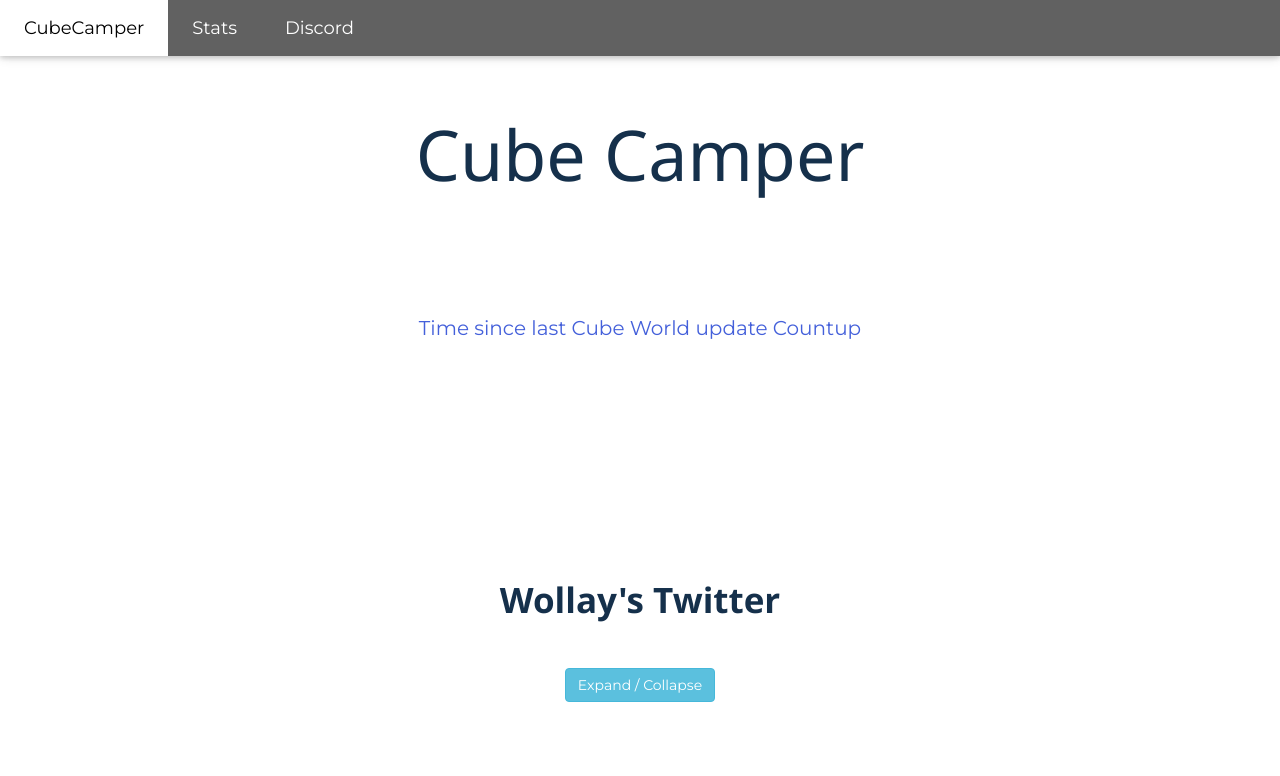
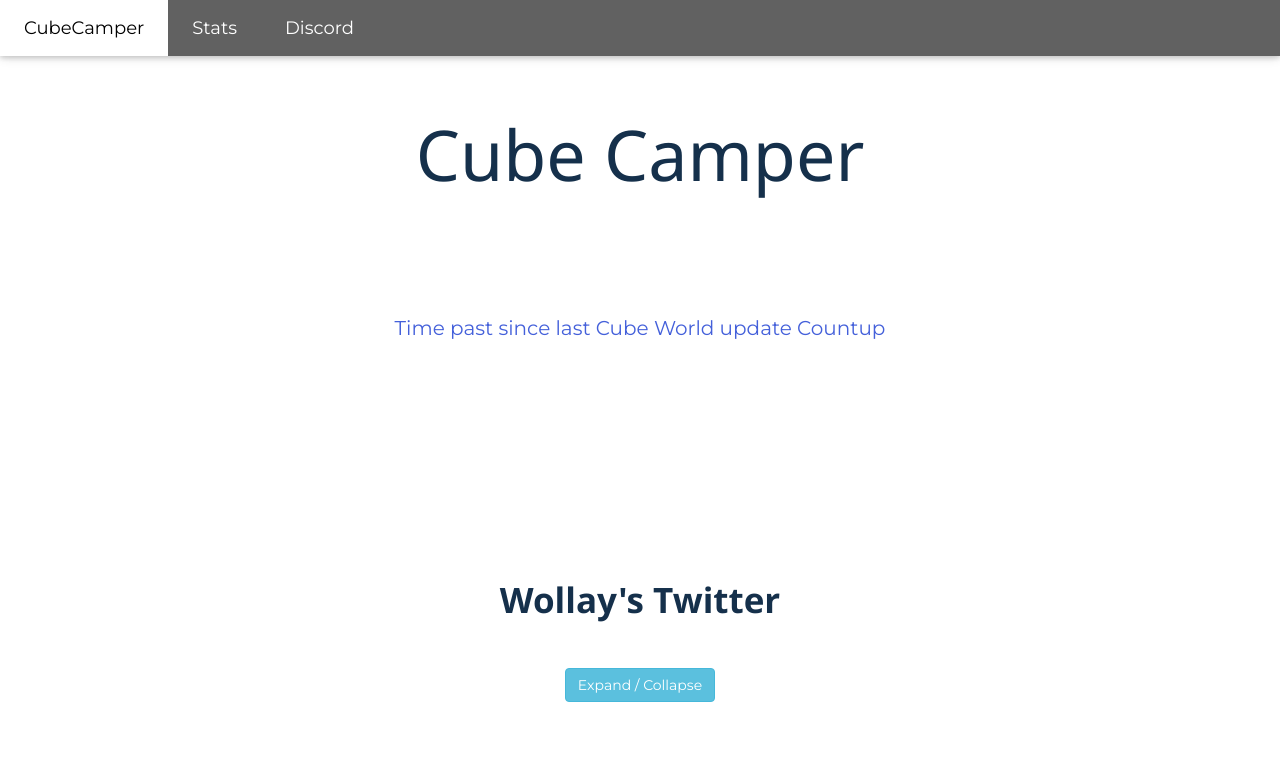
Before and after one commit to humanova/cubecamper, a plain HTML site: page index.html in a window 1280 px wide. Shown: the top 776 px of the page. Drawn offline with nearby package versions, Linux system fonts and the light colour scheme; a script that the page names is missing.

Commit message:
fix countup timer

```diff
--- a/index.html
+++ b/index.html
@@ -112,11 +112,13 @@
             </div>
             <div class="col-sm-6 w3-left-align">
                 <div class="text-center">
-                    <div data-type="countup" data-id="71810" class="tickcounter" style="width: 100%; position: relative; padding-bottom: 25%">
-                        <a href="//www.tickcounter.com/countup/71810/time-since-last-cube-world-update" title="Time since last Cube World update">Time since last Cube World update</a>
+                    <div data-type="countup" data-id="127848" class="tickcounter" style="width: 100%; position: relative; padding-bottom: 25%">
+                        <a href="//www.tickcounter.com/countup/127848/time-past-since-last-cube-world-update" title="Time past since last Cube World update">Time past since last Cube World update</a>
                         <a href="//www.tickcounter.com/countup" title="Countup">Countup</a>
                     </div>
-                    <script>(function (d, s, id) { var js, pjs = d.getElementsByTagName(s)[0]; if (d.getElementById(id)) return; js = d.createElement(s); js.id = id; js.src = "//www.tickcounter.com/static/js/loader.js"; pjs.parentNode.insertBefore(js, pjs); }(document, "script", "tickcounter-sdk"));</script>
+                    <script>
+                        (function(d, s, id) { var js, pjs = d.getElementsByTagName(s)[0]; if (d.getElementById(id)) return; js = d.createElement(s); js.id = id; js.src = "//www.tickcounter.com/static/js/loader.js"; pjs.parentNode.insertBefore(js, pjs); }(document, "script", "tickcounter-sdk"));
+                    </script>
                     <br>
                     <br>
 
```
